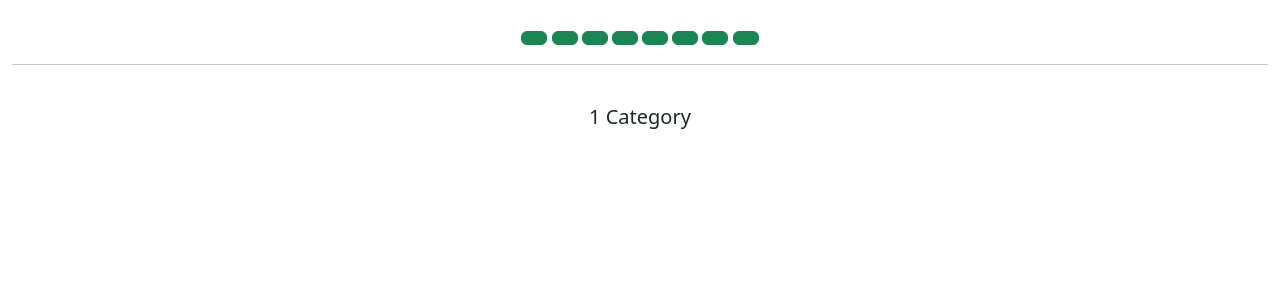
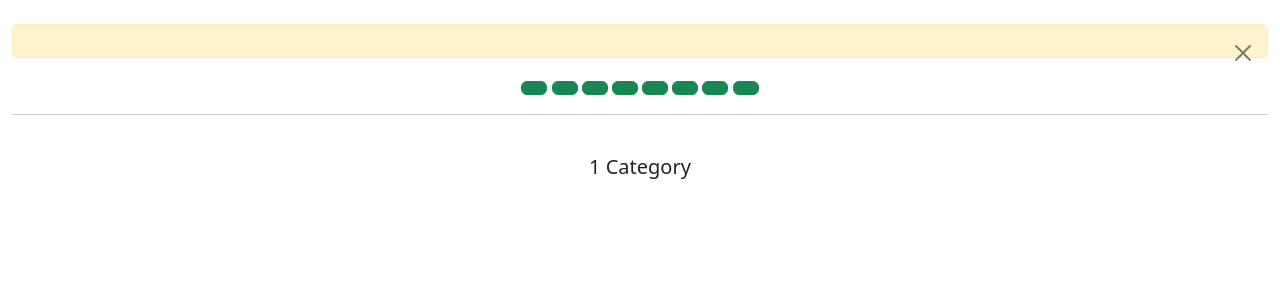
Before and after one commit to officialryder1/EventsSite, a Django app: page /category/1/ in a window 1280 px wide. Shown: the part 56-356 px from the top of the page. Run offline with Django 3.2, Linux system fonts and the light colour scheme; data comes from the database, SQL or seed files in the repository.

Commit message:
'updated'

```diff
--- a/event/templates/event/base.html
+++ b/event/templates/event/base.html
@@ -50,9 +50,9 @@
     </nav>
     <!--navigation-->
     <br>
-      <!-- <div class="alert alert-warning alert-dismissible fade show" role="alert">
+      <div class="alert alert-warning alert-dismissible fade show" role="alert">
         <button type="button" class="btn-close" data-bs-dismiss="alert" aria-label="Close"></button>
-      </div> -->
+      </div>
 
     {% block content %}
     {% endblock %}
```
